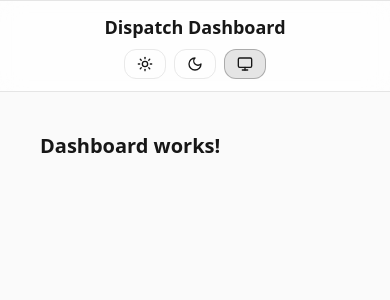
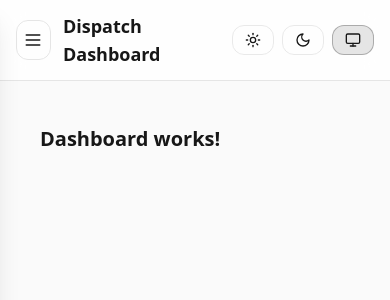
Before and after one commit to winmachacker-tech/dispatch-dashboard, a React (Vite) app: page / in a window 390 px wide. Shown: the top 300 px of the page. Built offline with nearby package versions, Linux system fonts and the light colour scheme; no server answers.

Commit message:
Make sidebar mobile responsive

```diff
--- a/src/App.jsx
+++ b/src/App.jsx
@@ -1,48 +1,60 @@
-// src/App.jsx
+import { useState } from "react";
 import { Routes, Route, Link } from "react-router-dom";
+import { Menu } from "lucide-react";
 import ThemeToggle from "./components/ThemeToggle";
 import Sidebar from "./components/Sidebar";
 
 import DashboardPage from "./pages/dashboard";
 import LoadsPage from "./pages/loads";
 import TrucksPage from "./pages/trucks";
-// If you have this page, keep it. Otherwise remove this import/route.
-// import AvailableLoadsPage from "./pages/availableLoads";
 
 export default function App() {
+  const [sidebarOpen, setSidebarOpen] = useState(false);
+
   return (
-    <div className="min-h-screen bg-neutral-50 text-neutral-900 dark:bg-neutral-950 dark:text-neutral-100 transition-colors">
-      {/* Layout wrapper: stacks on mobile, side-by-side on desktop */}
-      <div className="flex flex-col md:flex-row">
-        {/* SIDEBAR: full width on mobile, fixed width on desktop */}
-        <div className="w-full md:w-64 border-b md:border-b-0 md:border-r border-neutral-200 dark:border-neutral-800 bg-white/70 dark:bg-neutral-900/80 backdrop-blur-md">
-          <Sidebar />
+    <div className="min-h-[100dvh] bg-neutral-50 text-neutral-900 dark:bg-neutral-950 dark:text-neutral-100">
+      {/* Top bar (always visible) */}
+      <header className="sticky top-0 z-40 flex items-center gap-3 px-4 sm:px-6 py-3 border-b border-neutral-200 dark:border-neutral-800 bg-white/80 dark:bg-neutral-900/80 backdrop-blur supports-[backdrop-filter]:backdrop-blur-md">
+        {/* Mobile menu button */}
+        <button
+          className="lg:hidden inline-flex h-10 w-10 items-center justify-center rounded-xl border border-neutral-200 dark:border-neutral-800"
+          onClick={() => setSidebarOpen(true)}
+          aria-label="Open Menu"
+        >
+          <Menu size={20} />
+        </button>
+
+        <h1 className="text-lg sm:text-xl font-semibold">
+          <Link to="/">Dispatch Dashboard</Link>
+        </h1>
+
+        <div className="ml-auto flex items-center gap-2">
+          {/* Leave your existing quick-action buttons here */}
+          <ThemeToggle />
         </div>
+      </header>
 
-        {/* MAIN COLUMN */}
-        <div className="flex-1 min-w-0">
-          {/* HEADER: tighter on mobile, same look on desktop */}
-          <header className="flex flex-col sm:flex-row items-center justify-between gap-2 px-4 py-3 sm:px-6 sm:py-4 border-b border-neutral-200 dark:border-neutral-800 bg-white/70 dark:bg-neutral-900/80 backdrop-blur-md">
-            <h1 className="text-lg sm:text-xl font-semibold text-center sm:text-left">
-              <Link to="/">Dispatch Dashboard</Link>
-            </h1>
-            <div className="flex items-center gap-2">
-              <ThemeToggle />
-            </div>
-          </header>
+      <div className="relative flex">
+        {/* Sidebar: static on desktop, drawer on mobile */}
+        <Sidebar open={sidebarOpen} onClose={() => setSidebarOpen(false)} />
 
-          {/* PAGE CONTENT: smaller padding on phones */}
-          <main className="p-4 sm:p-6">
+        {/* Page content */}
+        <main
+          className="
+            flex-1 min-w-0
+            px-4 sm:px-6 py-5
+            lg:ml-0
+          "
+        >
+          {/* Constrain very wide screens slightly for nicer reading on mobile */}
+          <div className="mx-auto max-w-[1200px]">
             <Routes>
               <Route path="/" element={<DashboardPage />} />
               <Route path="/loads" element={<LoadsPage />} />
               <Route path="/trucks" element={<TrucksPage />} />
-              {/* <Route path="/available" element={<AvailableLoadsPage />} /> */}
-              {/* Fallback: simple not found */}
-              <Route path="*" element={<div className="text-sm opacity-70">Page not found</div>} />
             </Routes>
-          </main>
-        </div>
+          </div>
+        </main>
       </div>
     </div>
   );
--- a/src/components/Sidebar.jsx
+++ b/src/components/Sidebar.jsx
@@ -1,49 +1,109 @@
-// src/components/Sidebar.jsx
-import { NavLink } from "react-router-dom";
-import {
-  LayoutDashboard,
-  Truck,
-  PackageSearch,
-  Route as RouteIcon,
-  PackageCheck,
-  ClipboardList, // 👈 new icon for Available Loads
-} from "lucide-react";
+import { Link, useLocation } from "react-router-dom";
+import { X, LayoutGrid, Truck, Boxes } from "lucide-react";
 
-const items = [
-  { to: "/", label: "Dashboard", icon: <LayoutDashboard size={18} /> },
-  { to: "/loads", label: "Loads", icon: <PackageSearch size={18} /> },
-  { to: "/trucks", label: "Trucks", icon: <Truck size={18} /> },
-  { to: "/in-transit", label: "In Transit", icon: <RouteIcon size={18} /> },
-  { to: "/delivered", label: "Delivered", icon: <PackageCheck size={18} /> },
-  { to: "/available-loads", label: "Available Loads", icon: <ClipboardList size={18} /> }, // ✅ Correct addition
-];
+/**
+ * Props:
+ *  - open (bool): controls mobile drawer visibility
+ *  - onClose (fn): called to close the drawer
+ */
+export default function Sidebar({ open = false, onClose = () => {} }) {
+  const { pathname } = useLocation();
 
-export default function Sidebar() {
-  const base =
-    "flex items-center gap-2 px-3 py-2 rounded-lg transition-colors";
-  const active =
-    "bg-neutral-200 text-neutral-900 dark:bg-neutral-800 dark:text-white";
-  const idle =
-    "text-neutral-700 hover:bg-neutral-200 dark:text-neutral-300 dark:hover:bg-neutral-800";
+  const nav = [
+    { to: "/", label: "Dashboard", icon: LayoutGrid },
+    { to: "/loads", label: "Loads", icon: Boxes },
+    { to: "/trucks", label: "Trucks", icon: Truck },
+  ];
+
+  // Shared sidebar content (used in both desktop and mobile shells)
+  const SidebarInner = () => (
+    <div className="flex h-full flex-col">
+      <nav className="p-3 sm:p-4 space-y-1">
+        {nav.map((item) => {
+          const Icon = item.icon;
+          const active = pathname === item.to;
+          return (
+            <Link
+              key={item.to}
+              to={item.to}
+              onClick={onClose}
+              className={[
+                "flex items-center gap-2 rounded-xl px-3 py-2 text-sm",
+                "border",
+                active
+                  ? "bg-neutral-100 dark:bg-neutral-800/60 border-neutral-300 dark:border-neutral-700"
+                  : "border-transparent hover:bg-neutral-100/60 dark:hover:bg-neutral-800/40",
+              ].join(" ")}
+            >
+              <Icon size={18} />
+              <span>{item.label}</span>
+            </Link>
+          );
+        })}
+      </nav>
+
+      <div className="mt-auto p-3 sm:p-4 text-xs text-neutral-500">
+        v0.1 • mobile-first
+      </div>
+    </div>
+  );
 
   return (
-    <aside className="hidden md:flex md:flex-col md:w-56 shrink-0 border-r border-neutral-200 dark:border-neutral-800 bg-white/70 dark:bg-neutral-900/80 backdrop-blur-md min-h-screen p-3">
-      <div className="px-2 py-3 text-sm font-semibold text-neutral-500 dark:text-neutral-400">
-        Navigation
+    <>
+      {/* Desktop static sidebar */}
+      <aside
+        className="
+          hidden lg:flex
+          w-64 shrink-0
+          border-r border-neutral-200 dark:border-neutral-800
+          bg-white dark:bg-neutral-900
+          min-h-[calc(100dvh-56px)]
+        "
+      >
+        <SidebarInner />
+      </aside>
+
+      {/* Mobile drawer */}
+      <div
+        className={[
+          "lg:hidden",
+          "fixed inset-0 z-50",
+          open ? "pointer-events-auto" : "pointer-events-none",
+        ].join(" ")}
+      >
+        {/* Backdrop */}
+        <div
+          className={[
+            "absolute inset-0 bg-black/30 transition-opacity",
+            open ? "opacity-100" : "opacity-0",
+          ].join(" ")}
+          onClick={onClose}
+        />
+
+        {/* Panel */}
+        <div
+          className={[
+            "absolute left-0 top-0 h-full w-72 max-w-[85%]",
+            "bg-white dark:bg-neutral-900",
+            "border-r border-neutral-200 dark:border-neutral-800",
+            "transition-transform duration-300 ease-out",
+            open ? "translate-x-0" : "-translate-x-full",
+            "shadow-xl",
+          ].join(" ")}
+        >
+          <div className="flex items-center justify-between p-3 border-b border-neutral-200 dark:border-neutral-800">
+            <div className="font-medium">Menu</div>
+            <button
+              className="inline-flex h-9 w-9 items-center justify-center rounded-lg border border-neutral-200 dark:border-neutral-800"
+              onClick={onClose}
+              aria-label="Close Menu"
+            >
+              <X size={18} />
+            </button>
+          </div>
+          <SidebarInner />
+        </div>
       </div>
-      <nav className="flex flex-col gap-1 px-2">
-        {items.map((it) => (
-          <NavLink
-            key={it.to}
-            to={it.to}
-            className={({ isActive }) => `${base} ${isActive ? active : idle}`}
-            end={it.to === "/"}
-          >
-            {it.icon}
-            <span>{it.label}</span>
-          </NavLink>
-        ))}
-      </nav>
-    </aside>
+    </>
   );
 }
```
